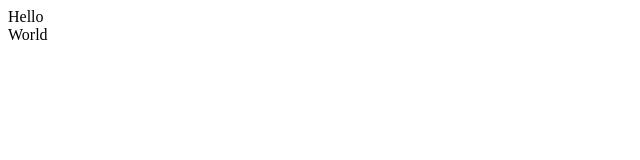
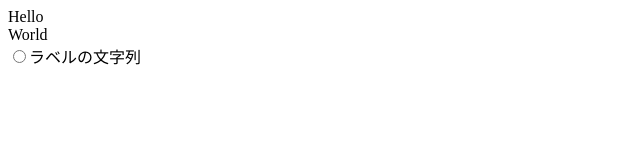
Before and after one commit to t-mochizuki/react-study, a React app: page / in a window 1280 px wide. Shown: the top 160 px of the page, without its empty margins (0-640 px from the left). Built offline with nearby package versions, Linux system fonts and the light colour scheme.

Commit message:
ラジオボタンを追加

```diff
--- a/src/app.jsx
+++ b/src/app.jsx
@@ -3,11 +3,13 @@ import { render } from 'react-dom';
 
 import Hello from './components/hello';
 import World from './components/world';
+import RadioInput from './components/radio_input';
 
 render(
   <div>
     <Hello />
     <World />
+    <RadioInput />
   </div>,
   document.getElementById('container')
 );
--- /dev/null
+++ b/src/components/radio_input.jsx
@@ -0,0 +1,14 @@
+import React, { Component } from 'react';
+
+export default class RadioInput extends Component {
+  render() {
+    return (
+      <div className="radio">
+        <label>
+          <input type="radio" />
+          ラベルの文字列
+        </label>
+      </div>
+    );
+  }
+}
```
